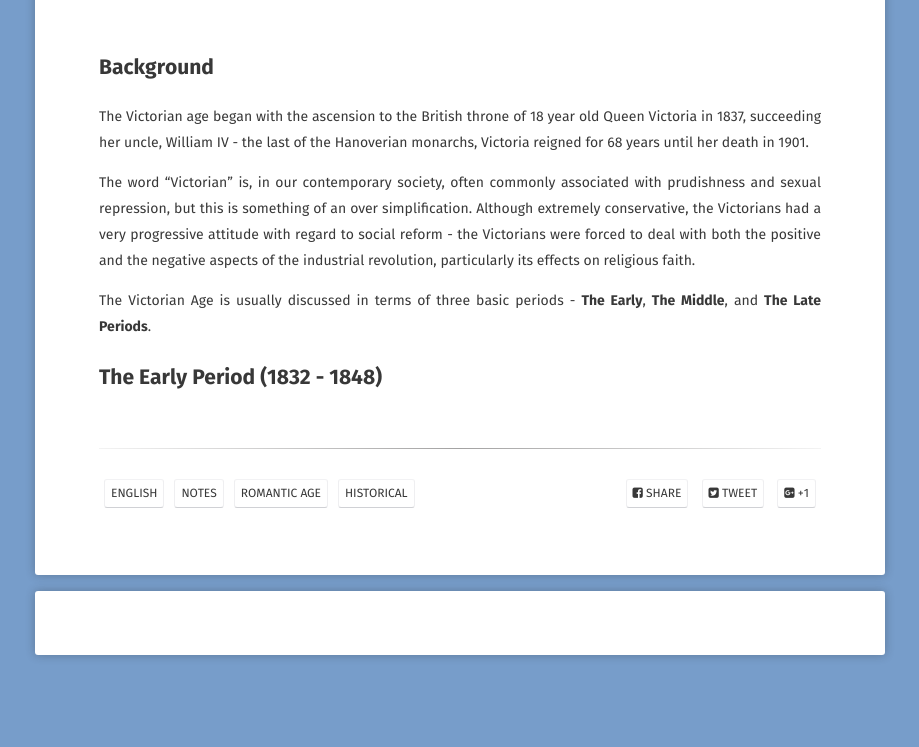
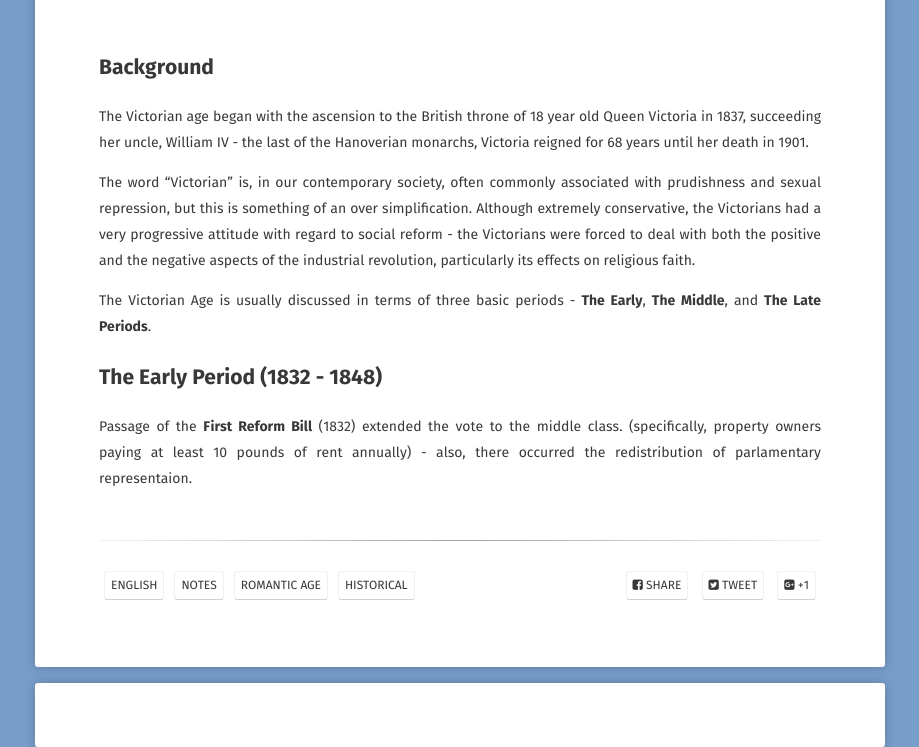
Before and after one commit to EthenStrine/site, a Jekyll site: the page built from _posts/2019-04-16-victoria.md, in a window 1280 px wide. Shown: the part 570-1317 px from the top of the page, without its empty margins (180-1099 px from the left). Built offline with Jekyll 4.4.1, drawn with Linux system fonts in a browser that asks for light colours; some web fonts are replaced; comment, search, counter and statistics services are not loaded.

Commit message:
Update 2019-04-16-victoria.md

```diff
--- a/_posts/2019-04-16-victoria.md
+++ b/_posts/2019-04-16-victoria.md
@@ -19,3 +19,5 @@ The word "Victorian" is, in our contemporary society, often commonly associated
 The Victorian Age is usually discussed in terms of three basic periods - **The Early**, **The Middle**, and **The Late Periods**.
 
 ## The Early Period (1832 - 1848)
+
+Passage of the **First Reform Bill** (1832) extended the vote to the middle class. (specifically, property owners paying at least 10 pounds of rent annually) - also, there occurred the redistribution of parlamentary representaion.
```
